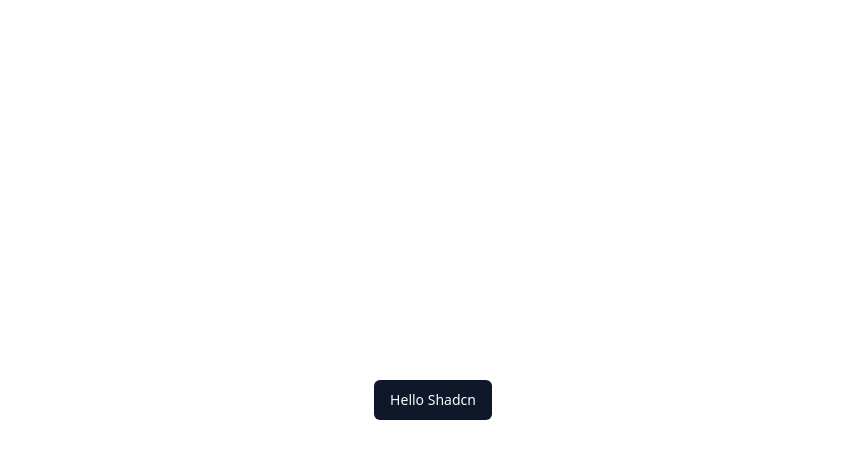
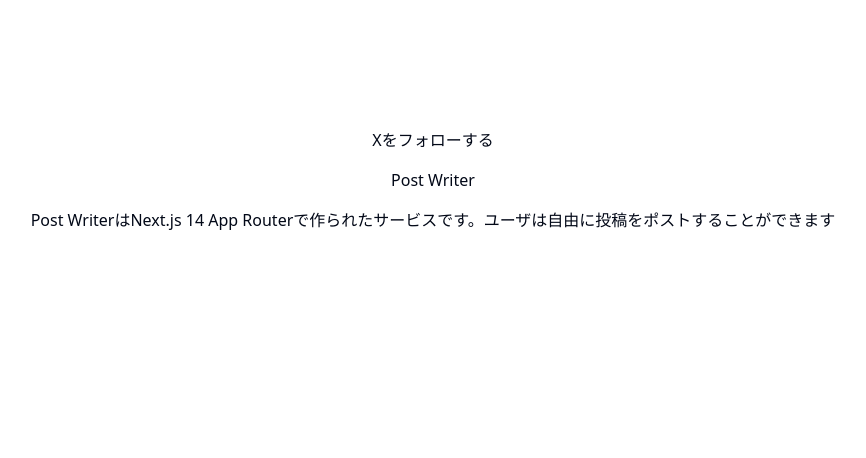
Before and after one commit to shimobayashi-growers/post-writer-webapp, a Next.js app: page / in a window 1280 px wide. Shown: the top 458 px of the page, without its empty margins (207-1073 px from the left). Built offline with nearby package versions, Linux system fonts and the light colour scheme.

Commit message:
refactor: (marketing)ページを追加

```diff
--- /dev/null
+++ b/app/(marketing)/page.tsx
@@ -0,0 +1,15 @@
+import Link from "next/link";
+
+export default function IndexPage() {
+  return (
+    <>
+        <section className="pt-6 md:pt-10 lg:py-32 pb-8 md:pb-12">
+            <div className="container text-center flex flex-col items-center gap-4 max-w-[64lem]">
+                <Link href={"/"}>Xをフォローする</Link>
+                <h1>Post Writer</h1>
+                <p>Post WriterはNext.js 14 App Routerで作られたサービスです。ユーザは自由に投稿をポストすることができます</p>
+            </div>
+        </section>
+    </>
+  );
+}
--- a/app/page.tsx
+++ /dev/null
@@ -1,12 +0,0 @@
-import { Button } from "@/components/ui/button";
-import Image from "next/image";
-
-export default function Home() {
-  return (
-    <div className="grid grid-rows-[20px_1fr_20px] items-center justify-items-center min-h-screen p-8 pb-20 gap-16 sm:p-20 font-[family-name:var(--font-geist-sans)]">
-      <main className="flex flex-col gap-8 row-start-2 items-center sm:items-start">
-        <Button>Hello Shadcn</Button>
-      </main>
-    </div>
-  );
-}
```
